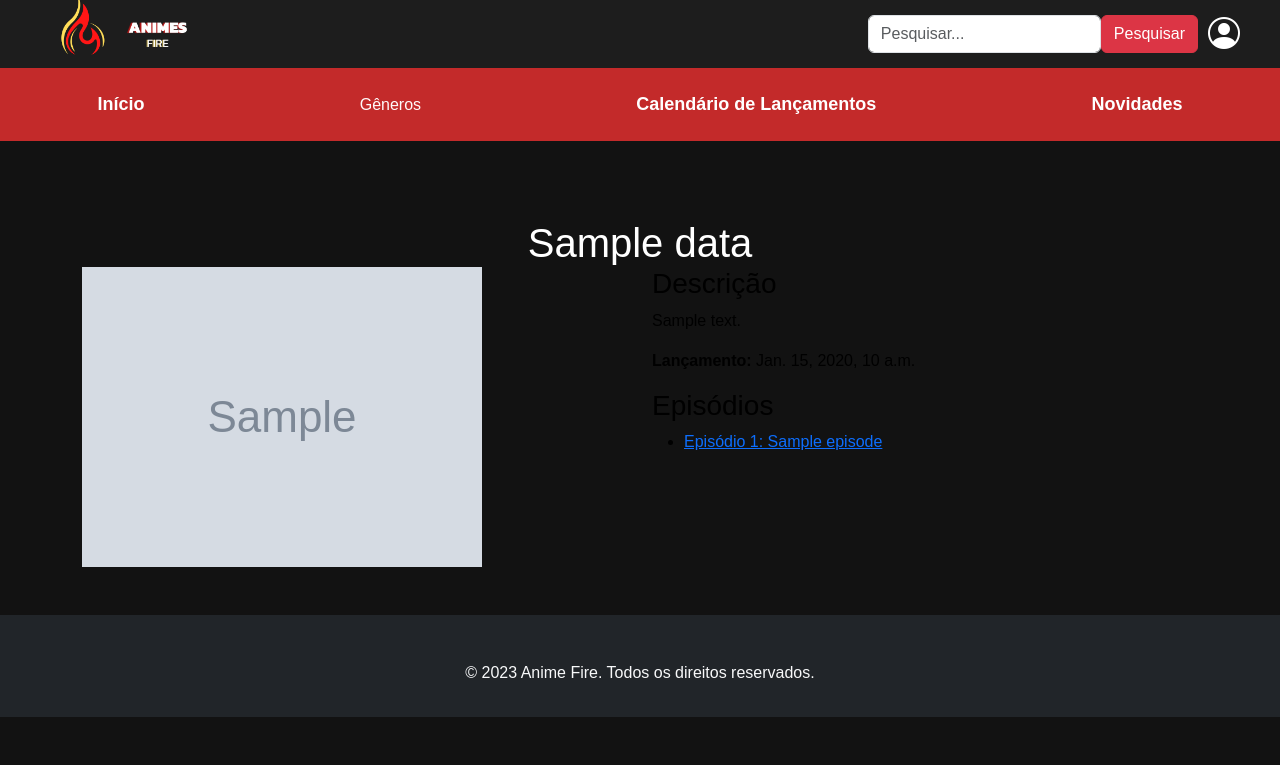
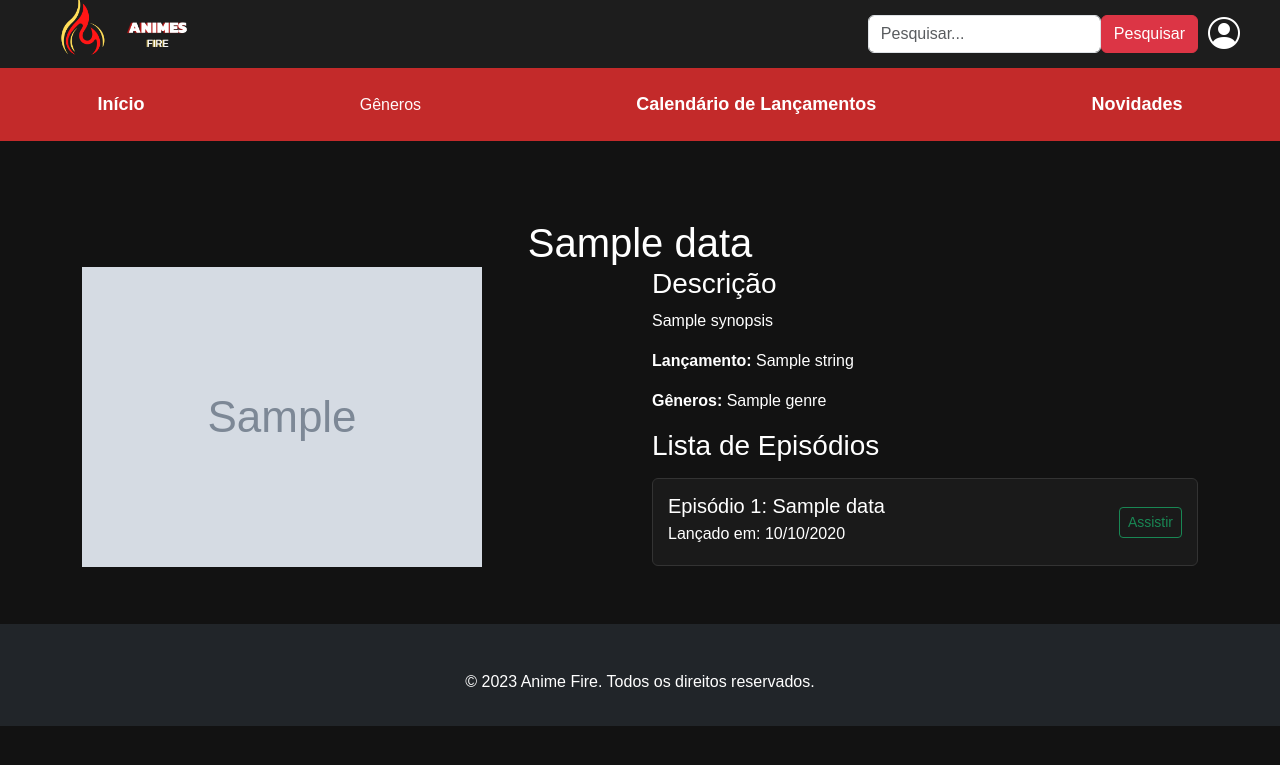
Before and after one commit to hskally20/Projetof, a Django app: page /anime/1/ in a window 1280 px wide. Shown: the top 765 px of the page. Run offline with Django 3.2, Linux system fonts and the light colour scheme; tables that the repository leaves empty hold one stand-in row (values such as "Sample post"); grey boxes marked "Sample" are stand-in pictures; a database or web service that is not in the repository returns one stand-in record (values such as "Sample title"); data that the repository does not hold is empty.

Commit message:
lista de episosdios linkada e tela de reprodução feita

```diff
--- a/anime_project/anime_app/templates/animes_details.html
+++ b/anime_project/anime_app/templates/animes_details.html
@@ -7,22 +7,31 @@
   <h1 class="text-center">{{ anime.title }}</h1>
   <div class="row">
     <div class="col-md-6">
-        <img src="{{ anime.image.url }}" alt="{{ anime.title }}" class="img-fluid">
+      <img src="{{ anime.images.jpg.large_image_url }}" alt="{{ anime.title }}" class="img-fluid">
     </div>
     <div class="col-md-6">
       <h3>Descrição</h3>
-        <p>{{ anime.description }}</p>
-        <p><strong>Lançamento:</strong> {{ anime.release_date }}</p>
-        <h3>Episódios</h3>
-        <ul>
-          {% for episode in anime.episodes.all %}
-            <li>
-              <a href="{% url 'episode_details' episode.id %}">Episódio {{ episode.episode_number }}: {{ episode.title }}</a>
-            </li>
+      <p>{{ anime.synopsis|default:"Descrição não disponível" }}</p>
+      <p><strong>Lançamento:</strong> {{ anime.aired.prop.from.string|default:"Não informado" }}</p>
+      <p><strong>Gêneros:</strong>
+        {% for genre in anime.genres %}
+          {{ genre.name }}{% if not forloop.last %}, {% endif %}
+        {% endfor %}
+      </p>
+      <h3 class="mb-3">Lista de Episódios</h3>
+      <div class="list-group">
+        {% for episode in episodes %}
+        <div class="list-group-item d-flex justify-content-between align-items-center">
+          <div>
+            <h5 class="mb-1">Episódio {{ episode.mal_id }}: {{ episode.title|default:"Sem título" }}</h5>
+            <p class="mb-1">Lançado em: {{ episode.aired|date:"d/m/Y" }}</p>
+          </div>
+          <a href="{% url 'episode_details' anime.mal_id episode.mal_id %}" class="btn btn-outline-success btn-sm">Assistir</a>
+        </div>
         {% empty %}
-            <li>Não há episódios disponíveis.</li>
+        <p class="text-center">Não há episódios disponíveis.</p>
         {% endfor %}
-        </ul>
+      </div>
     </div>
   </div>
 </div>
--- a/anime_project/anime_app/views.py
+++ b/anime_project/anime_app/views.py
@@ -36,17 +36,27 @@ def index(request):
     return render(request, 'index.html', context)
 
 # Função para exibir detalhes de um anime
+# Função para exibir detalhes de um anime
 def anime_details(request, anime_id):
-    base_url = f'https://api.jikan.moe/v4/anime/{anime_id}'
+    anime_url = f'https://api.jikan.moe/v4/anime/{anime_id}'
+    episodes_url = f'https://api.jikan.moe/v4/anime/{anime_id}/episodes'
 
-    # Realiza a requisição para obter os detalhes do anime
-    response = requests.get(base_url)
-    anime_data = response.json()
+    try:
+        # Requisição para obter detalhes do anime
+        anime_response = requests.get(anime_url)
+        episodes_response = requests.get(episodes_url)
+        anime_data = anime_response.json().get('data', {})
+        episodes_data = episodes_response.json().get('data', [])
+    except Exception as e:
+        print(f"Erro ao carregar dados do anime: {e}")
+        anime_data, episodes_data = {}, []
 
     context = {
-        'anime': anime_data.get('data', {}),
+        'anime': anime_data,
+        'episodes': episodes_data,
     }
     return render(request, 'animes_details.html', context)
+
 
 # Função para exibir detalhes de um episódio
 def episode_details(request, anime_id, episode_num):
@@ -88,9 +98,8 @@ def resultados(request):
 
     return render(request, 'resultados.html', {'animes': animes, 'query': query})
 
-
 def episode_player(request, anime_id, episode_id):
-    # URL da API para obter dados do anime e do episódio
+    # URLs da API para obter dados do anime e do episódio
     anime_url = f'https://api.jikan.moe/v4/anime/{anime_id}'
     episode_url = f'https://api.jikan.moe/v4/anime/{anime_id}/episodes/{episode_id}'
 
@@ -99,15 +108,20 @@ def episode_player(request, anime_id, episode_id):
     episode_response = requests.get(episode_url)
 
     if anime_response.status_code == 200 and episode_response.status_code == 200:
-        anime_data = anime_response.json()['data']
-        episode_data = episode_response.json()['data']
+        anime_data = anime_response.json().get('data', {})
+        episode_data = episode_response.json().get('data', {})
 
         # Extraindo informações necessárias
-        anime_title = anime_data['title']
-        episode_title = episode_data['title']
-        episode_description = episode_data['synopsis']
-        episode_aired = episode_data['aired']['string']
-        youtube_video_id = episode_data['videos']['promotion'][0]['youtube_id']
+        anime_title = anime_data.get('title', 'Título não disponível')
+        episode_title = episode_data.get('title', f'Episódio {episode_id}')
+        episode_description = episode_data.get('synopsis', 'Descrição não disponível')
+        episode_aired = episode_data.get('aired', {}).get('string', 'Data não disponível')
+
+        # Obtendo o vídeo do YouTube, se existir
+        youtube_video_id = None
+        promotion_videos = episode_data.get('videos', {}).get('promotion', [])
+        if promotion_videos and isinstance(promotion_videos, list):
+            youtube_video_id = promotion_videos[0].get('youtube_id', None)
 
         # Passando as variáveis para o template
         context = {
@@ -121,4 +135,5 @@ def episode_player(request, anime_id, episode_id):
 
         return render(request, 'tela_anime.html', context)
 
+    # Redireciona para uma página de erro se a API não responder corretamente
     return render(request, '404.html')
--- a/anime_project/static/css/meu.css
+++ b/anime_project/static/css/meu.css
@@ -921,3 +921,12 @@ footer {
   z-index: 1000;
   box-shadow: 0 4px 6px rgba(0, 0, 0, 0.1);
 }
+/* Texto padrão branco */
+body, h1, h2, h3, h4, h5, h6, p, ul, li, a, span, input, button, .card-text, .card-title, .list-group-item, .anime-card p, .navbar-link, .form-select, .genre-list ul li {
+  color: white; /* Define o texto como branco */
+}
+
+/* Mantém os textos vermelhos */
+h2, .navbar-container, .navbar-link:hover, .anime-card h3, .carousel-container, .close-btn {
+  color: red; /* Textos que já estavam definidos como vermelhos */
+}
--- a/anime_project/static/js/api.js
+++ b/anime_project/static/js/api.js
@@ -104,16 +104,20 @@ function renderAnimeDetails(anime, episodes) {
       <img src="${anime.images.jpg.large_image_url}" class="card-img-top img-fluid" alt="${anime.title}">
       <div class="card-body">
         <h5 class="card-title">${anime.title}</h5>
-        <p class="card-text">${anime.synopsis}</p>
+        <p class="card-text">${anime.synopsis || 'Descrição não disponível'}</p>
+        <p><strong>Lançamento:</strong> ${anime.aired?.prop?.from?.string || 'Não informado'}</p>
+        <p><strong>Gêneros:</strong> ${anime.genres.map(genre => genre.name).join(', ') || 'Não disponível'}</p>
       </div>
     </div>
     <h1 class="mt-4">Episódios</h1>
     <ul class="list-group" id="episode-list">
-      ${episodes.map(ep => `
-        <li class="list-group-item">
-          <strong>Ep. ${ep.mal_id}</strong>: ${ep.title}
-          <a href="tela_anime.html?id=${anime.mal_id}&episode=${ep.mal_id}" class="btn btn-sm btn-primary float-end">Assistir</a>
-        </li>`).join('')}
+      ${episodes.length
+        ? episodes.map(ep => `
+          <li class="list-group-item">
+            <strong>Ep. ${ep.mal_id}</strong>: ${ep.title || 'Sem título'}
+            <a href="/anime/${anime.mal_id}/episode/${ep.mal_id}" class="btn btn-sm btn-primary float-end">Assistir</a>
+          </li>`).join('')
+        : '<li class="list-group-item">Não há episódios disponíveis.</li>'}
     </ul>`;
 }
 
--- a/anime_project/static/js/meu.js
+++ b/anime_project/static/js/meu.js
@@ -22,7 +22,7 @@ async function carregarNovidades() {
                     <img src="${anime.images.jpg.image_url}" alt="${anime.title}" class="novidade-img">
                     <div class="novidade-info">
                         <h2>${anime.title}</h2>
-                        <a href="lista-ep.html?id=${anime.mal_id}" class="button">Assistir Agora</a>
+                        <a href="/anime/${anime.mal_id}/" class="button">Assistir Agora</a>
                     </div>
                 `;
 
```
Also changed, not shown: anime_project/anime_app/templates/episode_details.html (+44 -6 lines). Lines whose indentation alone changed are shown as unchanged.
